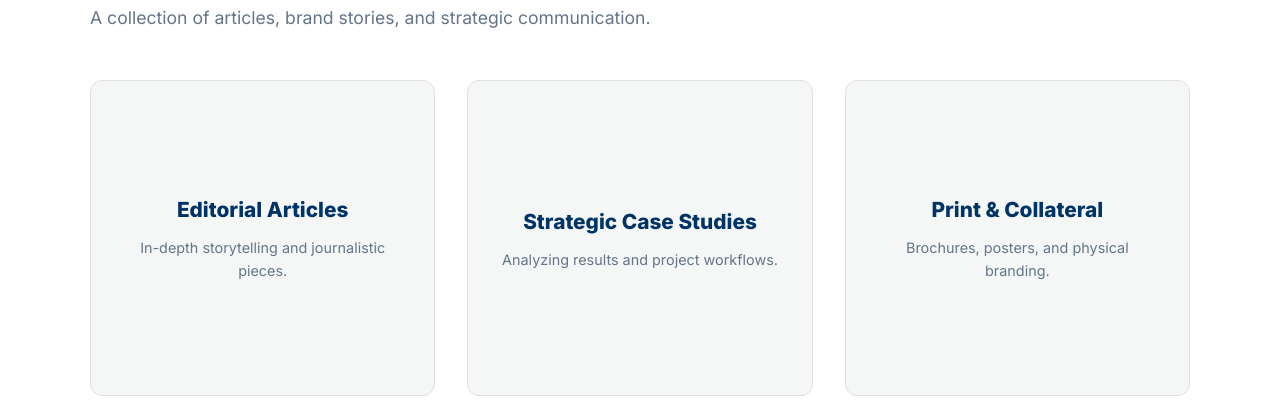
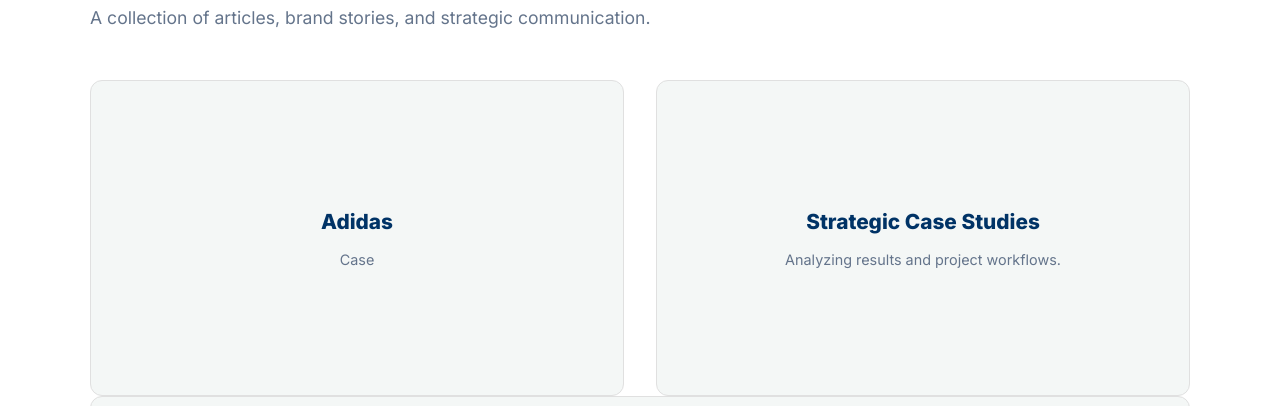
Before and after one commit to filipperjans-debug/perjansfilip.github.io, a plain HTML site: page copywriting.html in a window 1280 px wide. Shown: the part 317-723 px from the top of the page. Drawn offline with Linux system fonts and the light colour scheme.

Commit message:
Update copywriting.html

```diff
--- a/copywriting.html
+++ b/copywriting.html
@@ -114,12 +114,14 @@
 
    <div class="copy-grid">
     <div class="copy-item" onclick="openModal('case1')">
-            <h3>Editorial Articles</h3>
-            <p>In-depth storytelling and journalistic pieces.</p>
+        <h3>Adidas</h3>
+        <p>Case</p>
     </div>
+
     <div class="copy-item" onclick="openModal('case2')">
         <h3>Strategic Case Studies</h3>
         <p>Analyzing results and project workflows.</p>
+    </div>
     </div>
         <div class="copy-item" onclick="openModal('case3')">
             <h3>Print & Collateral</h3>
```
Lines whose indentation alone changed are shown as unchanged.
